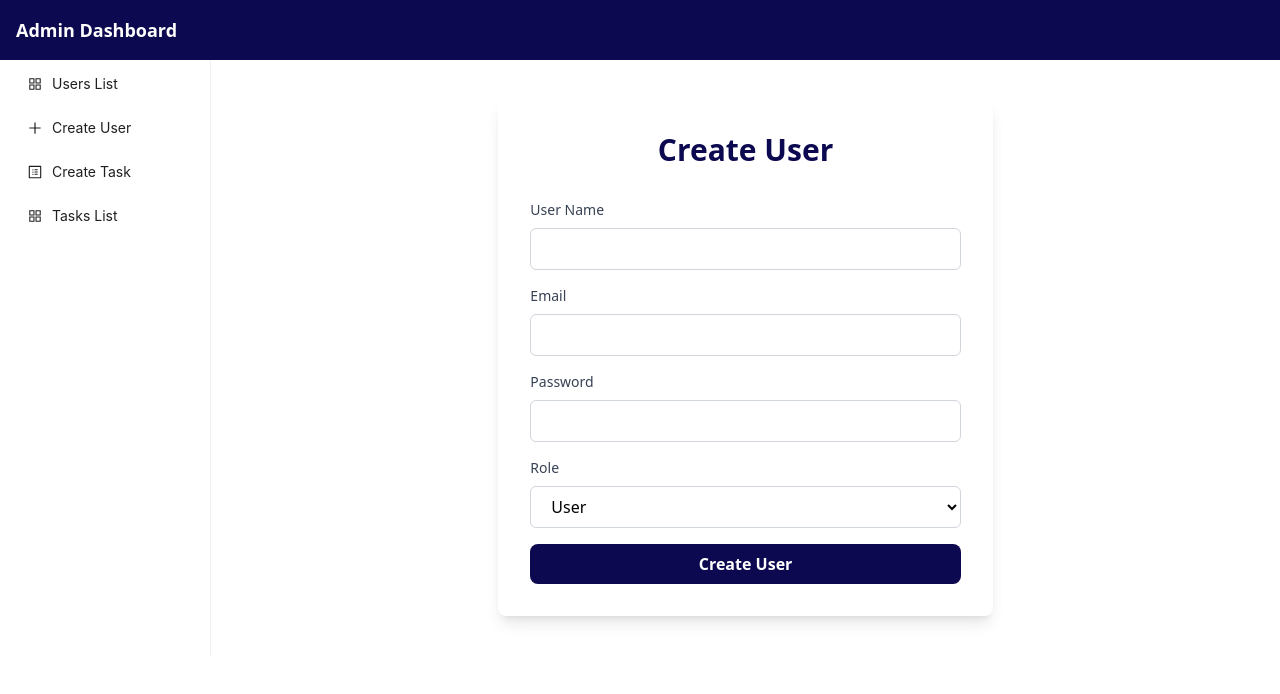
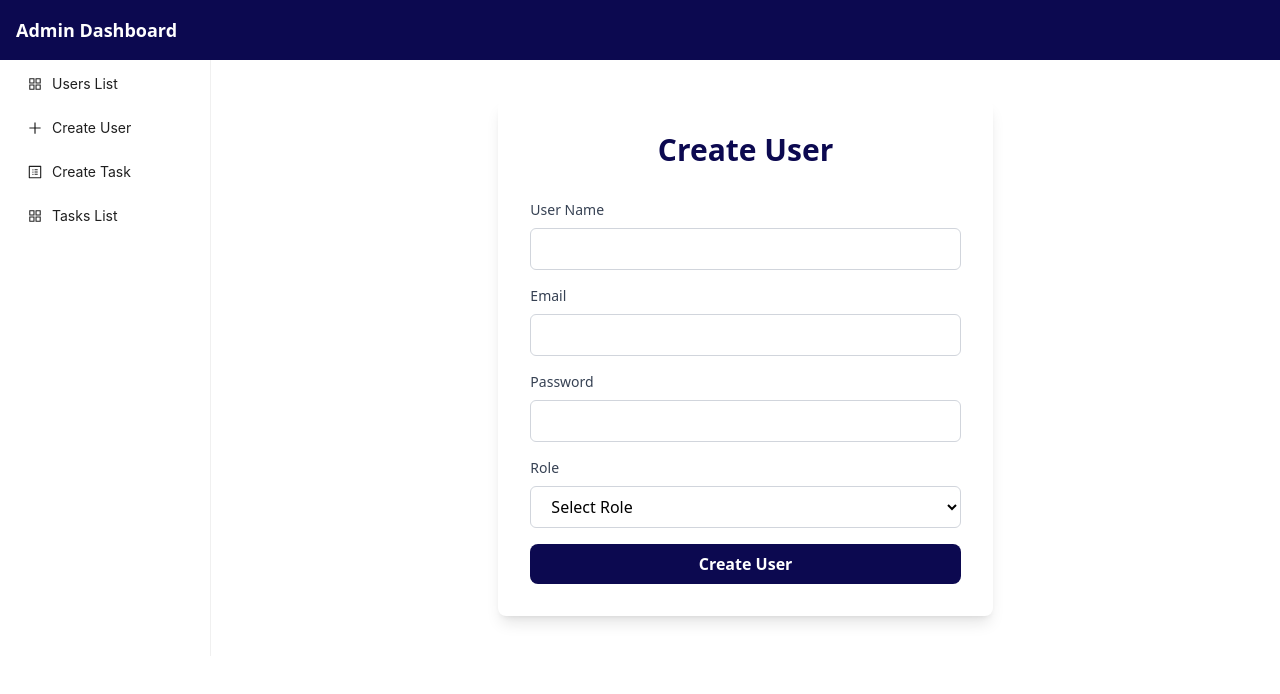
Before and after one commit to PrincyChauhan/taskify, a React (Vite) app in the folder frontend/: page /create-user in a window 1280 px wide. Shown: the top 694 px of the page. Built offline with nearby package versions, Linux system fonts and the light colour scheme.

Commit message:
Create User API

```diff
--- a/frontend/src/Pages/CreateUser.jsx
+++ b/frontend/src/Pages/CreateUser.jsx
@@ -1,97 +1,145 @@
-import React from "react";
+import React, { useState } from "react";
 import Sidebar from "../components/Sidebar";
 import Navbar from "../components/Navbar";
+import axios from "axios";
+import { useNavigate } from "react-router-dom";
+import { Spin } from "antd";
+const CreateUser = () => {
+  const [formData, setFormData] = useState({
+    username: "",
+    email: "",
+    password: "",
+    role: "",
+  });
 
-const CreateUser = () => {
+  const [error, setError] = useState("");
+  const [success, setSuccess] = useState("");
+  const [loading, setLoading] = useState(false);
+
+  const navigate = useNavigate();
+
+  const handleChange = (e) => {
+    const { name, value } = e.target;
+    setFormData({ ...formData, [name]: value });
+  };
+
+  const handleSubmit = async (e) => {
+    e.preventDefault();
+    const token = localStorage.getItem("token");
+    if (!token) {
+      setError("You need to login first");
+      return;
+    }
+    setLoading(true);
+    try {
+      const response = await axios.post(
+        "http://localhost:3000/auth/create-invite-user",
+        formData,
+        {
+          headers: {
+            Authorization: `Bearer ${token}`,
+          },
+        }
+      );
+
+      setSuccess(response.data.message);
+      setError("");
+      setFormData({ username: "", email: "", password: "", role: "" }); // Clear form
+      setTimeout(() => {
+        navigate("/dashboard");
+      }, 100);
+    } catch (error) {
+      console.error("Error while creating user:", error);
+      setError("Failed to create user.");
+    } finally {
+      setLoading(false);
+    }
+  };
   return (
     <div>
-      <div>
       <Navbar />
-      </div>
       <div className="flex flex-row">
         <Sidebar />
-        <div className="flex flex-col items-center  p-10 w-full h-[100%] font-poppins">
-          <div className="bg-white p-8 rounded-lg shadow-lg w-[50%] h-[50%]">
+        <div className="flex flex-col items-center p-10 w-full h-full font-poppins">
+          <div className="bg-white p-8 rounded-lg shadow-lg w-1/2 h-1/2">
             <h2 className="text-3xl font-bold text-center mb-8 text-[#0C0950]">
               Create User
             </h2>
+            {error && <p className="text-red-500">{error}</p>}
+            {success && <p className="text-green-500">{success}</p>}
 
-            <form className="w-full h-full">
+            {loading ? (
+              <div className="flex justify-center items-center h-full">
+                <Spin size="large" />
+              </div>
+            ) : (
+              <form onSubmit={handleSubmit}>
                 <div className="mb-4">
-                <label
-                  htmlFor="username"
-                  className="block text-sm font-medium text-gray-700 mb-2"
-                >
+                  <label className="block text-sm font-medium text-gray-700 mb-2">
                     User Name
                   </label>
-
                   <input
                     type="text"
-                  id="username"
                     name="username"
+                    value={formData.username}
+                    onChange={handleChange}
                     className="w-full px-4 py-2 border border-gray-300 rounded-md"
                     required
                   />
                 </div>
 
                 <div className="mb-4">
-                <label
-                  htmlFor="email"
-                  className="block text-sm font-medium text-gray-700 mb-2"
-                >
+                  <label className="block text-sm font-medium text-gray-700 mb-2">
                     Email
                   </label>
                   <input
                     type="email"
-                  id="email"
                     name="email"
+                    value={formData.email}
+                    onChange={handleChange}
                     className="w-full px-4 py-2 border border-gray-300 rounded-md"
                     required
                   />
                 </div>
 
                 <div className="mb-4">
-                <label
-                  htmlFor="password"
-                  className="block text-sm font-medium text-gray-700 mb-2"
-                >
+                  <label className="block text-sm font-medium text-gray-700 mb-2">
                     Password
                   </label>
                   <input
                     type="password"
-                  id="password"
                     name="password"
+                    value={formData.password}
+                    onChange={handleChange}
                     className="w-full px-4 py-2 border border-gray-300 rounded-md"
                     required
                   />
                 </div>
 
                 <div className="mb-4">
-                <label
-                  htmlFor="password"
-                  className="block text-sm font-medium text-gray-700 mb-2"
-                >
+                  <label className="block text-sm font-medium text-gray-700 mb-2">
                     Role
                   </label>
                   <select
-                  id="role"
                     name="role"
+                    value={formData.role}
+                    onChange={handleChange}
                     className="w-full px-4 py-2 border border-gray-300 rounded-md"
                     required
                   >
-                  <option value="user" className="bg-[#0C0950]">
-                    User
-                  </option>
+                    <option value="">Select Role</option>
+                    <option value="user">User</option>
                   </select>
                 </div>
 
                 <button
                   type="submit"
-                className="w-full py-2 px-4 bg-[#0C0950] text-white font-semibold rounded-lg hover:bg-[#161179] "
+                  className="w-full py-2 px-4 bg-[#0C0950] text-white font-semibold rounded-lg hover:bg-[#161179]"
                 >
                   Create User
                 </button>
               </form>
+            )}
           </div>
         </div>
       </div>
```
Lines whose indentation alone changed are shown as unchanged.
